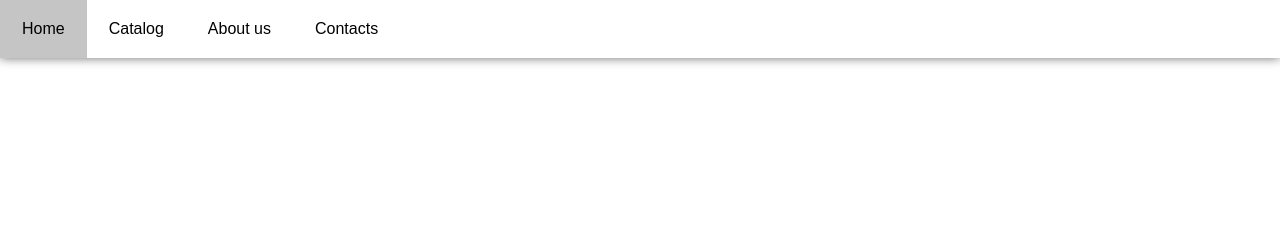
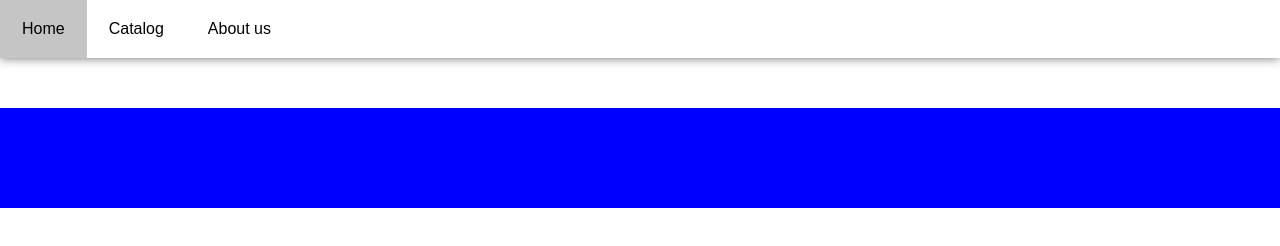
Before and after one commit to nikiTomov01/eComm, a plain HTML site: page src/index.html in a window 1280 px wide. Drawn offline with Linux system fonts and the light colour scheme.

Commit message:
some updates on index and style.css

```diff
--- a/src/index.html
+++ b/src/index.html
@@ -13,9 +13,17 @@
                 <li class="nav-item"><a href="#">Home</a></li>
                 <li class="nav-item"><a href="#">Catalog</a></li>
                 <li class="nav-item"><a href="#">About us</a></li>
-                <li class="nav-item"><a href="#">Contacts</a></li>
             </ul>
         </nav>
     </header>
+    <main>
+        <section>
+            <div class="container">
+                <div class="carousel">
+
+                </div>
+            </div>
+        </section>
+    </main>
 </body>
 </html>
--- a/src/style.css
+++ b/src/style.css
@@ -32,3 +32,12 @@ li.nav-item a {
 li.nav-item a:hover {
     background-color: #c5c5c5;
 }
+
+/* carousel main thing */
+
+.container {
+    margin: 50px 0px;
+    width: 100%;
+    height: 100px;
+    background-color: blue;
+}
```
